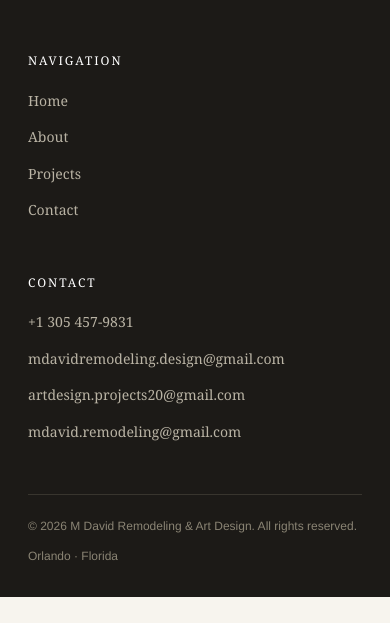
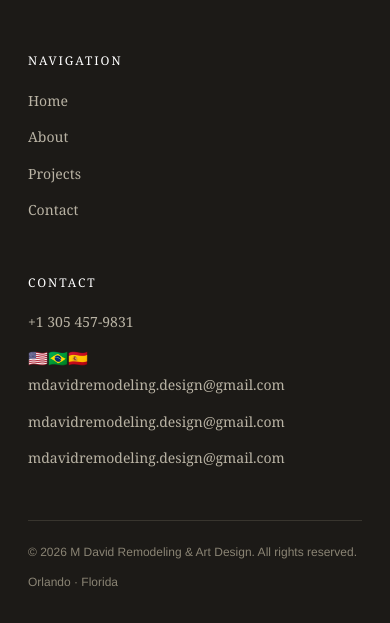
Before and after one commit to mdavidremodeling/m-a-david-remodeling-site, a plain HTML site: page about.html in a window 390 px wide. Shown: the part 6067-6690 px from the top of the page. Before the commit the page ends 6664 px from the top, so only its background shows below. Drawn offline with Linux system fonts and the light colour scheme.

```diff
--- a/about.html
+++ b/about.html
@@ -160,10 +160,10 @@
       <div>
         <h4>Contact</h4>
         <ul>
-          <li><a href="tel:+13054579831">+1 305 457-9831</a></li>
+          <li><a href="tel:+13054579831">+1 305 457-9831</a></li>🇺🇸🇧🇷🇪🇸
           <li><a href="mailto:mdavidremodeling.design@gmail.com">mdavidremodeling.design@gmail.com</a></li>
-          <li><a href="mailto:artdesign.projects20@gmail.com">artdesign.projects20@gmail.com</a></li>
-          <li><a href="mailto:mdavid.remodeling@gmail.com">mdavid.remodeling@gmail.com</a></li>
+          <li><a href="mailto:mdavidremodeling.design@gmail.com">mdavidremodeling.design@gmail.com</a></li>
+          <li><a href="mailto:mdavidremodeling.design@gmail.com">mdavidremodeling.design@gmail.com</a></li>
         </ul>
       </div>
     </div>
```
